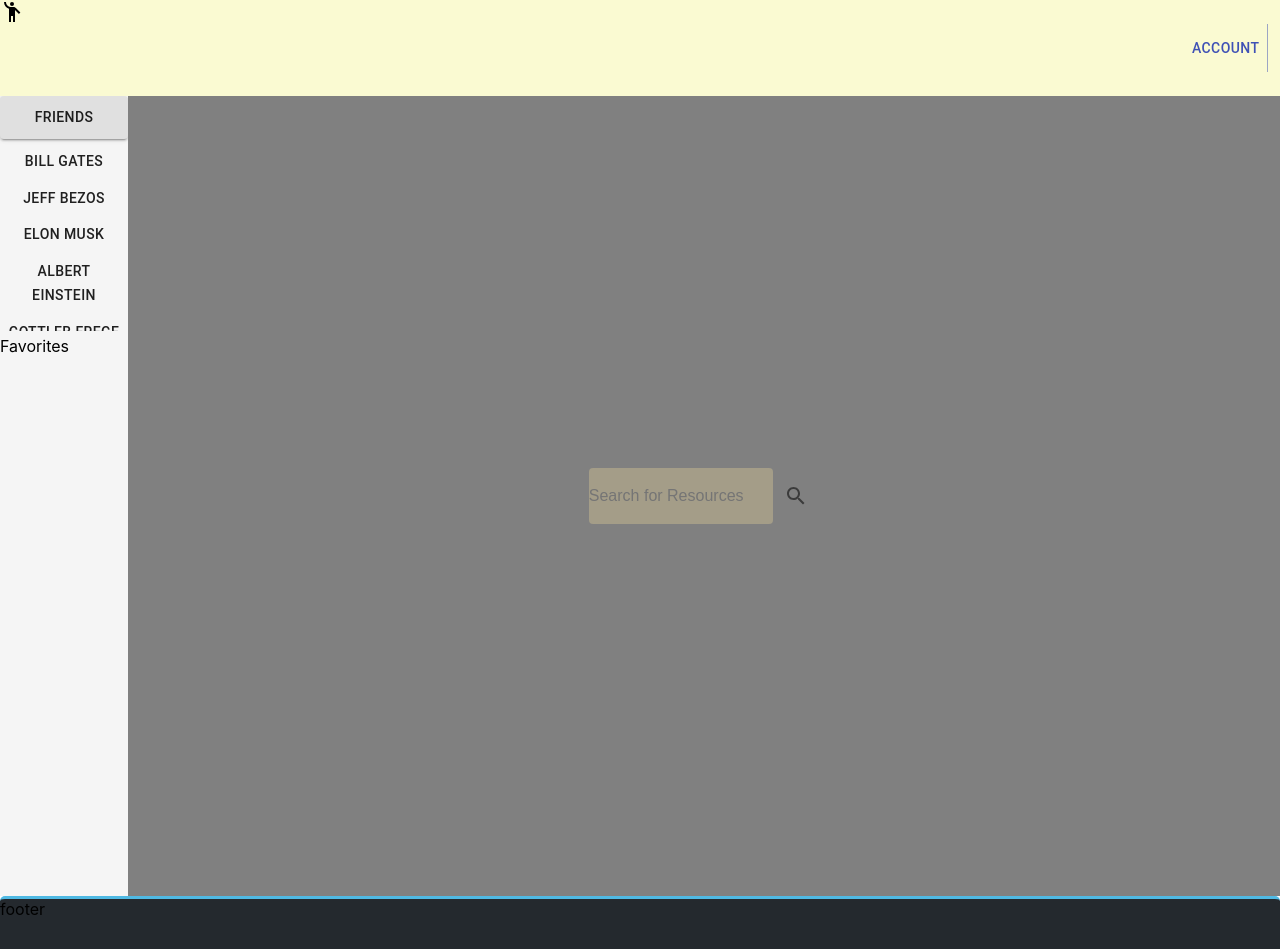
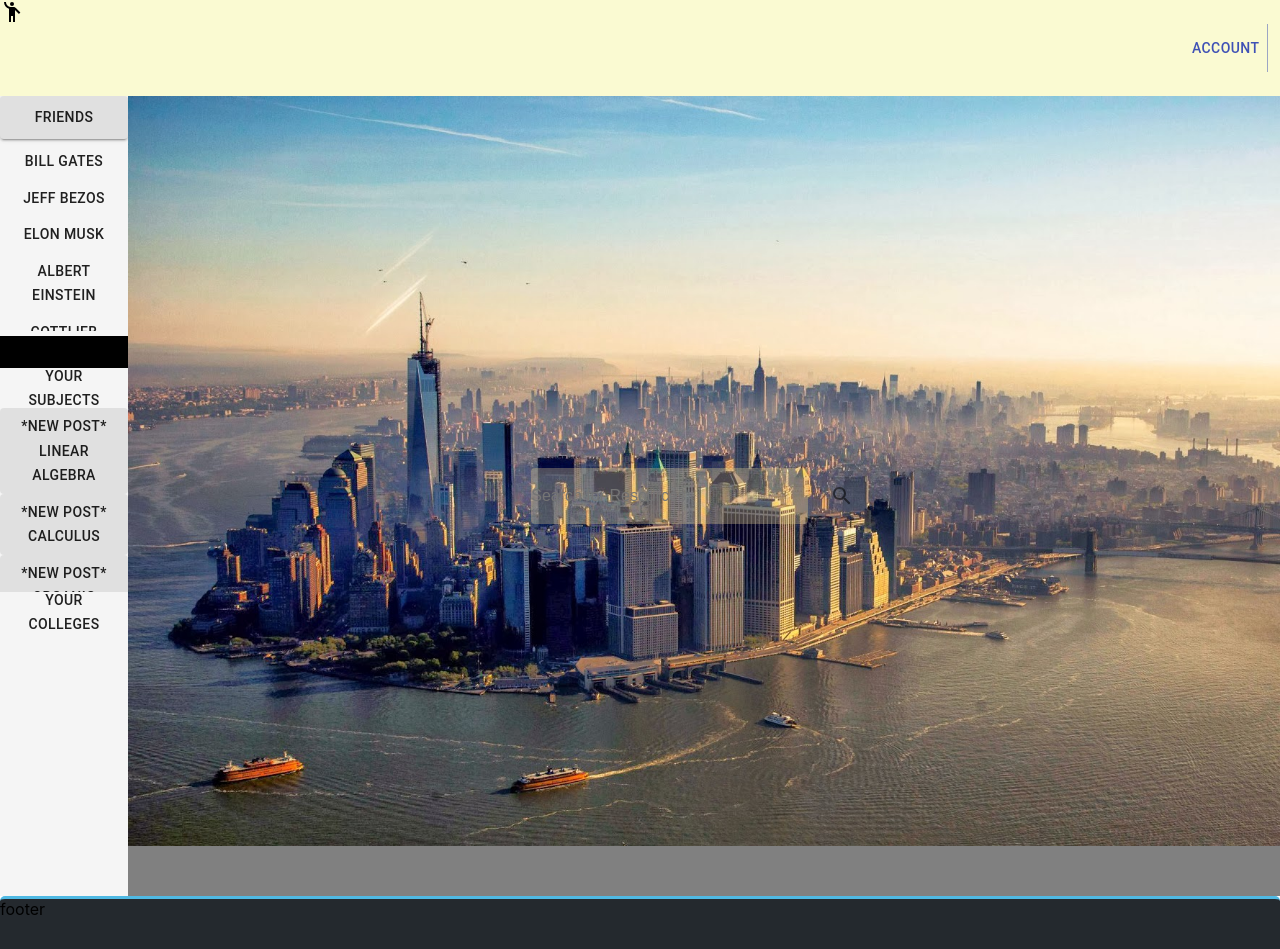
Before and after one commit to hafey1/studybuddy, a React (Create React App) app: page / in a window 1280 px wide. Shown: the top 949 px of the page. Built offline with nearby package versions, Linux system fonts and the light colour scheme.

Commit message:
added sidebar and image

```diff
--- a/src/App.js
+++ b/src/App.js
@@ -98,14 +98,29 @@ class App extends Component {
                   <Button>Jeff Bezos</Button>
                   <Button>Elon Musk</Button>
                   <Button>Albert Einstein</Button>
-                  <Button>Gottleb Frege</Button>
+                  <Button>Gottlieb Frege</Button>
                   <Button>Baruch Spinoza</Button>
               </div>
             </div>
+
             <div className="favorites">
-              Favorites
+              <div style={{backgroundColor: "black" }}></div>
+
+              <div className="subjects">
+                    <Button className="smallLine" disableElevation>Your Subjects</Button>
+                    <Button variant="contained" className="smallLine" disableElevation>*New Post* Linear Algebra</Button>
+                    <Button variant="contained" className="smallLine" disableElevation>*New Post* Calculus</Button>
+                    <Button variant="contained" className="smallLine" disableElevation>*New Post* Organic Chemistry</Button>
+                    <Button variant="contained" className="smallLine" disableElevation>*New Post* British Literature: Charles Dickens</Button>
               </div>
+
+              <div className="colleges">
+                    <Button>Your Colleges</Button>
+              </div>
+            </div>
+
               </aside>
+          <div className="backgroundSearchBar">
             <div className="searchbar">
               <input
                 type="text"
@@ -114,6 +129,7 @@ class App extends Component {
               <IconButton onClick={()=>{console.log(this.state.searchResult)}}><SearchIcon/></IconButton>
               </div>
             </div>
+        </div>
         <footer>footer</footer>
       </div>
     );
--- a/src/App.scss
+++ b/src/App.scss
@@ -45,9 +45,28 @@ aside {
 .favorites {
   display: grid;
   grid-template-columns: 100%;
-
+  grid-template-rows: 5% 35% 60%;
 }
 
+.subjects {
+  display: grid;
+  grid-template-columns: 100%;
+  grid-template-rows: 4ch auto;
+  overflow-x: hidden;
+  overflow-y: scroll;
+}
+
+.smallLine {
+  line-height: 5px;
+}
+
+.colleges {
+  display: grid;
+  grid-template-columns: 100%;
+  grid-template-rows: 4ch auto;
+  overflow-x: hidden;
+  overflow-y: scroll;
+}
 
 nav {
   display: grid;
@@ -109,9 +128,22 @@ input {
   to {background-color: grey;}
 }
 
+.backgroundSearchBar {
+  display: flex;
+  align-items: center;
+  justify-content: center;
+  background-image: url("./Background.jpg");
+  background-repeat: no-repeat;
+  background-size: 100%;
+
+}
+
 .searchbar {
+
+  top: 40%;
   display: grid;
-  width: 20%;
+  width: 30%;
+  text-align: center;
   margin: auto;
   overflow-x: inherit;
   grid-template-columns: 80% 20%;
```
Also changed, not shown: src/Aerial.png (added), src/Background.jpg (added). Lines whose indentation alone changed are shown as unchanged.
